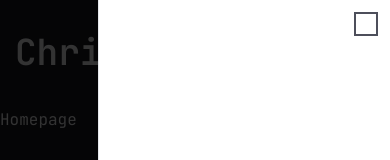
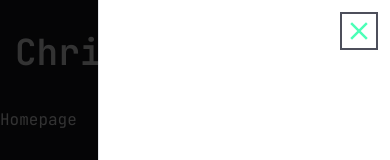
Before and after one commit to chrisanhthien/porfolio, a Next.js app: page / in a window 390 px wide. Both pictures are taken after a click on the button 359 px from the left and 52 px from the top of the page. Shown: the top 160 px of the page. Built offline with nearby package versions, Linux system fonts and the light colour scheme.

Commit message:
fix DialogContent and Title errors

```diff
--- a/components/MobileNav.jsx
+++ b/components/MobileNav.jsx
@@ -1,8 +1,11 @@
 "use client";
-import {Sheet, SheetContent, SheetTrigger} from '@/components/ui/sheet'
+import {Sheet, SheetContent, SheetDescription, SheetHeader, SheetTitle, SheetTrigger} from '@/components/ui/sheet'
 import { usePathname } from 'next/navigation';
 import Link from 'next/link';
-import { CiMenuFries } from 'react-icons/ci'
+import { CiMenuFries } from 'react-icons/ci';
+import { VisuallyHidden } from '@radix-ui/react-visually-hidden';
+
+
 
 const links = [
     {
@@ -35,6 +38,12 @@ const MobileNav = () => {
             <CiMenuFries  className='text-[32px] text-accent'/>
         </SheetTrigger>
         <SheetContent className="flex flex-col">
+            <VisuallyHidden>
+                <SheetHeader>
+                    <SheetTitle>Sidebar</SheetTitle>
+                    <SheetDescription>Sidebar</SheetDescription>
+                </SheetHeader>
+            </VisuallyHidden>
             <div>Logo</div>
         </SheetContent>
     </Sheet>
--- a/components/ui/sheet.jsx
+++ b/components/ui/sheet.jsx
@@ -2,9 +2,9 @@
 import * as React from "react"
 import * as SheetPrimitive from "@radix-ui/react-dialog"
 import { cva } from "class-variance-authority";
-import { X } from "lucide-react"
+import { cn } from "@/lib/utils"
 
-import { cn } from "@/lib/utils"
+import { IoMdClose } from "react-icons/io";
 
 const Sheet = SheetPrimitive.Root
 
@@ -51,7 +51,7 @@ const SheetContent = React.forwardRef(({ side = "right", className, children, ..
       {children}
       <SheetPrimitive.Close
         className="absolute right-4 top-4 rounded-sm opacity-70 ring-offset-white transition-opacity hover:opacity-100 focus:outline-none focus:ring-2 focus:ring-slate-950 focus:ring-offset-2 disabled:pointer-events-none data-[state=open]:bg-slate-100 dark:ring-offset-slate-950 dark:focus:ring-slate-300 dark:data-[state=open]:bg-slate-800">
-        <X className="h-4 w-4" />
+        <IoMdClose className="text-3xl text-accent" />
         <span className="sr-only">Close</span>
       </SheetPrimitive.Close>
     </SheetPrimitive.Content>
--- a/package.json
+++ b/package.json
@@ -15,6 +15,7 @@
     "@radix-ui/react-slot": "^1.1.0",
     "@radix-ui/react-tabs": "^1.1.1",
     "@radix-ui/react-tooltip": "^1.1.3",
+    "@radix-ui/react-visually-hidden": "^1.1.1",
     "class-variance-authority": "^0.7.0",
     "clsx": "^2.1.1",
     "framer-motion": "^11.18.0",
```
Also changed, not shown: 1 other file (tests, documents, lock files or other folders).
